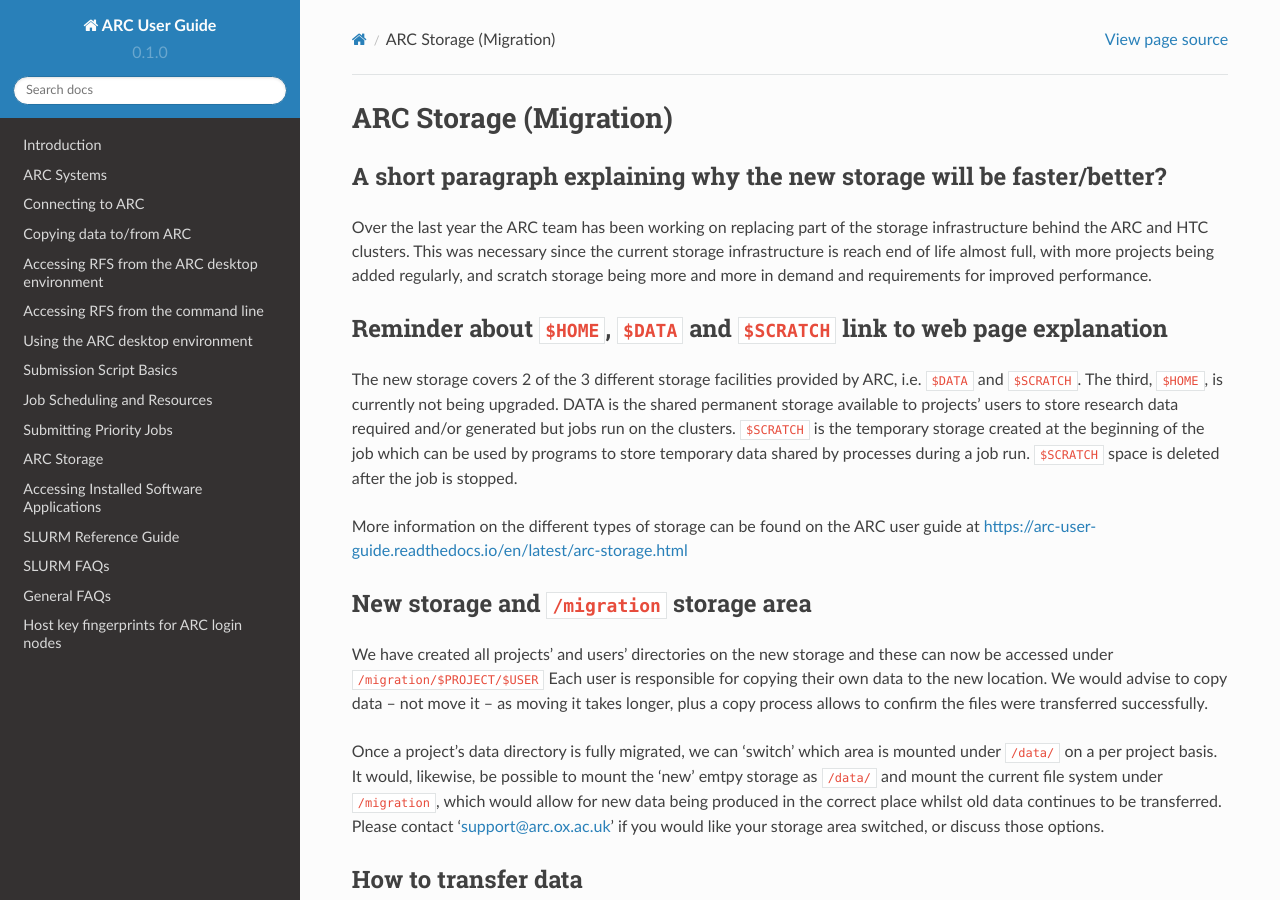
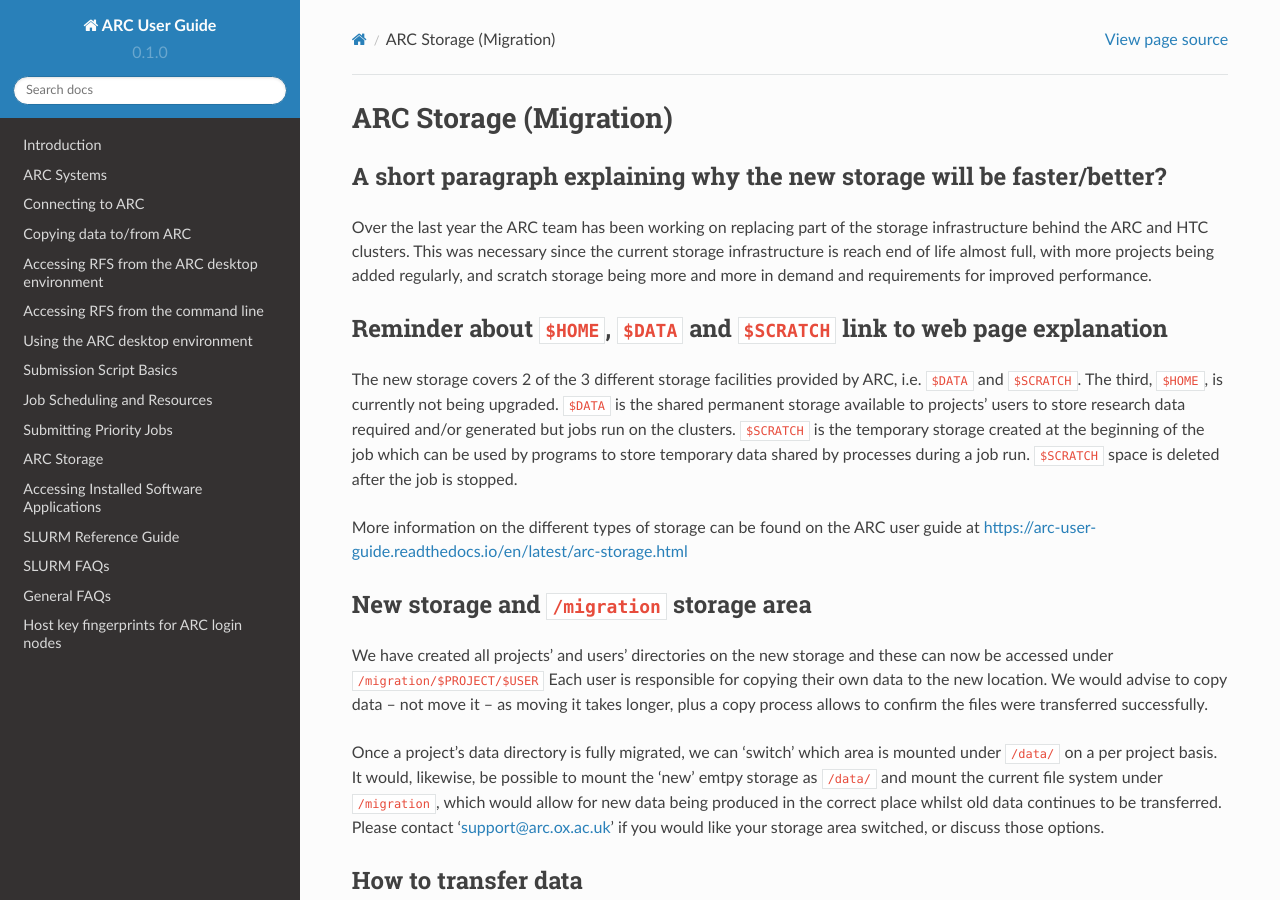
Before and after one commit to tina-friedrich/arc-user-guide, a Sphinx documentation site: the page built from docs/source/arc-storage-migration.rst, in a window 1280 px wide and 900 px high. Built offline with Sphinx 7.4.7 and the Read the Docs theme 2.0.0, drawn with Linux system fonts in a browser that asks for light colours.

```diff
--- a/docs/source/arc-storage-migration.rst
+++ b/docs/source/arc-storage-migration.rst
@@ -10,7 +10,7 @@ Over the last year the ARC team has been working on replacing part of the storag
 Reminder about ``$HOME``, ``$DATA`` and ``$SCRATCH`` link to web page explanation
 ---------------------------------------------------------------------------------
 
-The new storage covers 2 of the 3 different storage facilities provided by ARC, i.e. ``$DATA`` and ``$SCRATCH``. The third, ``$HOME``, is currently not being upgraded. DATA is the shared permanent storage available to projects' users to store research data required and/or generated but jobs run on the clusters. ``$SCRATCH`` is the temporary storage created at the beginning of the job which can be used by programs to store temporary data shared by processes during a job run. ``$SCRATCH`` space is deleted after the job is stopped.
+The new storage covers 2 of the 3 different storage facilities provided by ARC, i.e. ``$DATA`` and ``$SCRATCH``. The third, ``$HOME``, is currently not being upgraded. ``$DATA`` is the shared permanent storage available to projects' users to store research data required and/or generated but jobs run on the clusters. ``$SCRATCH`` is the temporary storage created at the beginning of the job which can be used by programs to store temporary data shared by processes during a job run. ``$SCRATCH`` space is deleted after the job is stopped.
 
 More information on the different types of storage can be found on the ARC user guide at https://arc-user-guide.readthedocs.io/en/latest/arc-storage.html
 
```
